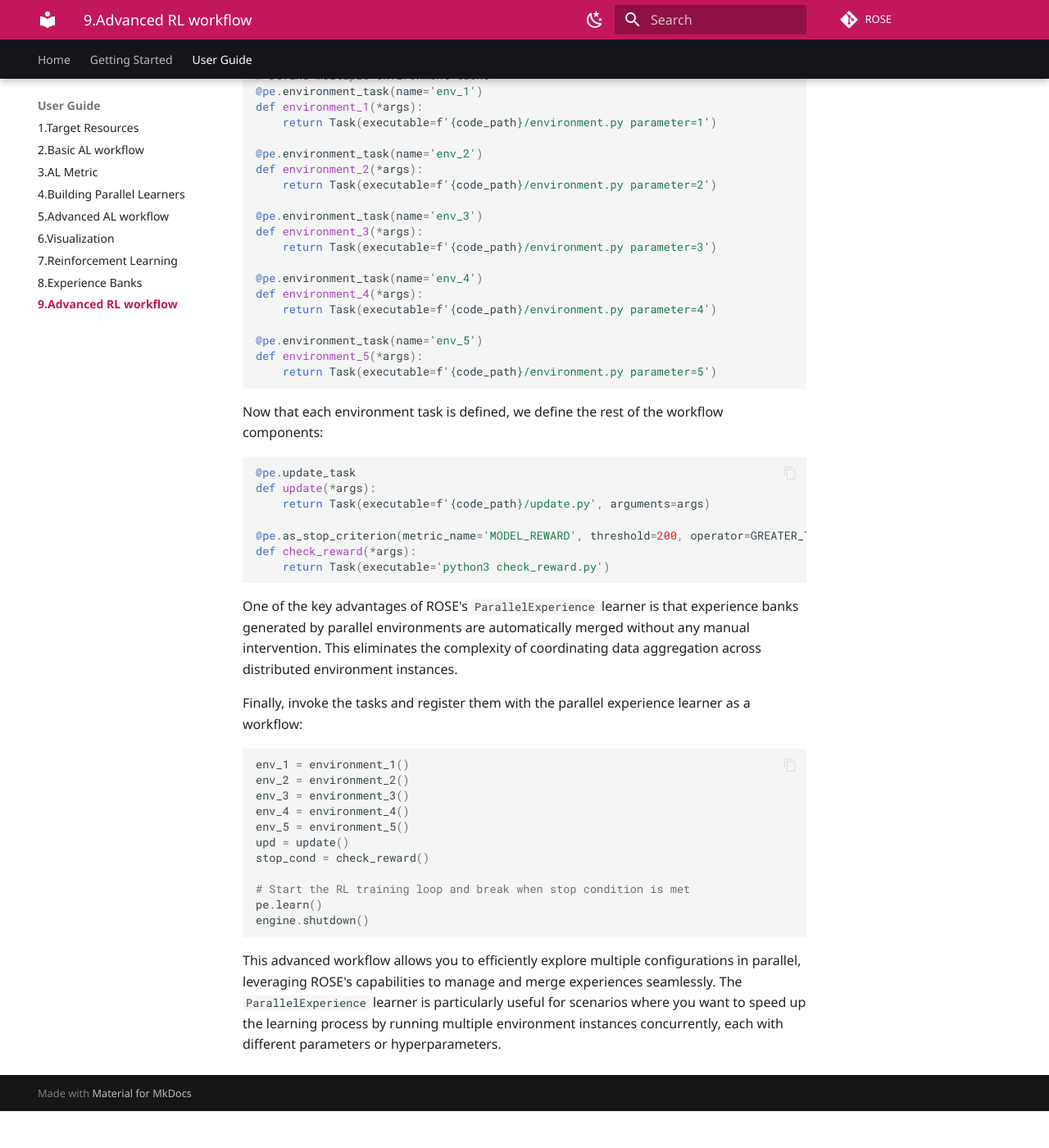
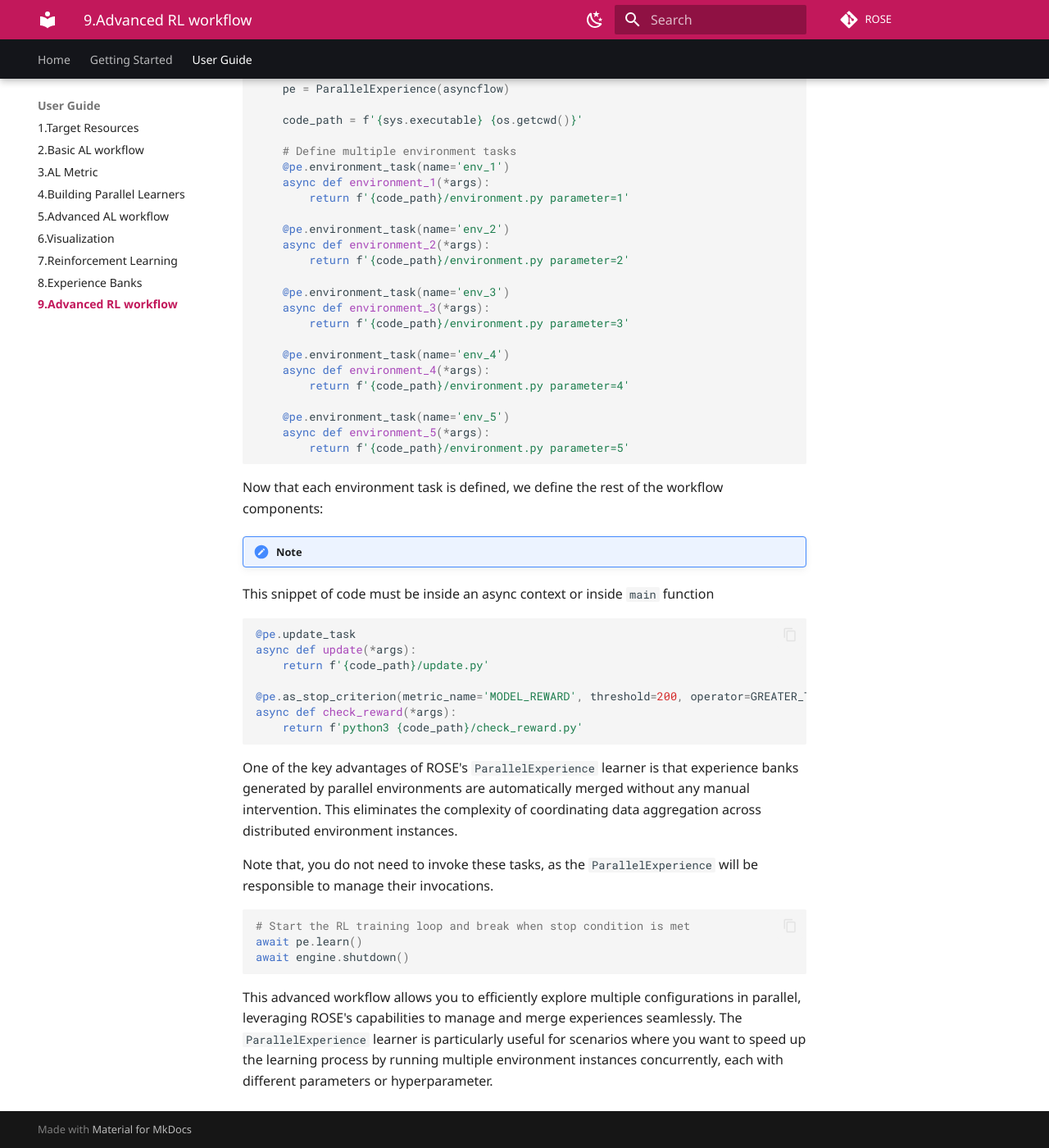
Before and after one commit to radical-cybertools/ROSE, an MkDocs documentation site: the page built from docs/user-guide/advanced-rl-workflow.md, in a window 1280 px wide and 1400 px high, scrolled down 1215 px. Shown: the whole window at 82% size. Built offline with MkDocs 1.6.1 and Material for MkDocs 9.7.7, drawn with Linux system fonts in a browser that asks for light colours; some web fonts are replaced; comment, search, counter and statistics services are not loaded; before the commit the page ends 2570 px from its top, so only the background shows below that; some of the changed text lies outside the part shown.

Commit message:
comments

````diff
--- a/docs/user-guide/advanced-rl-workflow.md
+++ b/docs/user-guide/advanced-rl-workflow.md
@@ -32,72 +32,76 @@ This is particularly useful for scenarios where you want to explore different co
 Import ROSE parallel RL modules:
 
 ```python
-from rose.rl.learner import ParallelExperience
-from rose.engine import Task, ResourceEngine
+from radical.asyncflow import WorkflowEngine
+from radical.asyncflow import RadicalExecutionBackend
+from rose.rl.reinforcement_learner import SequentialReinforcementLearner
 ```
 
-Define your resource engine and parallel experience learner:
-```python
-engine = ResourceEngine({'runtime': 60,
-                         'resource': 'local.localhost'})
-pe = ParallelExperience(engine)
-```
 
 `ParallelExperience` is able to run multiple environment instances simultaneously, each with different exploration parameters:
 
 ```python
-code_path = f'{sys.executable} {os.getcwd()}'
 
-# Define multiple environment tasks
-@pe.environment_task(name='env_1')
-def environment_1(*args):
-    return Task(executable=f'{code_path}/environment.py parameter=1')
+async def main():
 
-@pe.environment_task(name='env_2')
-def environment_2(*args):
-    return Task(executable=f'{code_path}/environment.py parameter=2')
+    execution_engine = await RadicalExecutionBackend(
+        {'runtime': 30,
+        'resource': 'local.localhost'}
+        )
 
-@pe.environment_task(name='env_3')
-def environment_3(*args):
-    return Task(executable=f'{code_path}/environment.py parameter=3')
+    asyncflow = await WorkflowEngine.create(execution_engine)
 
-@pe.environment_task(name='env_4')
-def environment_4(*args):
-    return Task(executable=f'{code_path}/environment.py parameter=4')
+    pe = ParallelExperience(asyncflow)
 
-@pe.environment_task(name='env_5')
-def environment_5(*args):
-    return Task(executable=f'{code_path}/environment.py parameter=5')
+    code_path = f'{sys.executable} {os.getcwd()}'
+
+    # Define multiple environment tasks
+    @pe.environment_task(name='env_1')
+    async def environment_1(*args):
+        return f'{code_path}/environment.py parameter=1'
+
+    @pe.environment_task(name='env_2')
+    async def environment_2(*args):
+        return f'{code_path}/environment.py parameter=2'
+
+    @pe.environment_task(name='env_3')
+    async def environment_3(*args):
+        return f'{code_path}/environment.py parameter=3'
+
+    @pe.environment_task(name='env_4')
+    async def environment_4(*args):
+        return f'{code_path}/environment.py parameter=4'
+
+    @pe.environment_task(name='env_5')
+    async def environment_5(*args):
+        return f'{code_path}/environment.py parameter=5'
 ```
 
 Now that each environment task is defined, we define the rest of the workflow components:
 
+!!! note
+
+This snippet of code must be inside an async context or inside `main` function
+
 ```python
 @pe.update_task
-def update(*args):
-    return Task(executable=f'{code_path}/update.py', arguments=args)
+async def update(*args):
+    return f'{code_path}/update.py'
 
 @pe.as_stop_criterion(metric_name='MODEL_REWARD', threshold=200, operator=GREATER_THAN_THRESHOLD)
-def check_reward(*args):
-    return Task(executable='python3 check_reward.py')
+async def check_reward(*args):
+    return f'python3 {code_path}/check_reward.py'
 ```
 
 One of the key advantages of ROSE's `ParallelExperience` learner is that experience banks generated by parallel environments are automatically merged without any manual intervention. This eliminates the complexity of coordinating data aggregation across distributed environment instances.
 
-Finally, invoke the tasks and register them with the parallel experience learner as a workflow:
+Note that, you do not need to invoke these tasks, as the `ParallelExperience` will be responsible to manage their invocations.
 
 ```python
-env_1 = environment_1()
-env_2 = environment_2()
-env_3 = environment_3()
-env_4 = environment_4()
-env_5 = environment_5()
-upd = update()
-stop_cond = check_reward()
 
 # Start the RL training loop and break when stop condition is met
-pe.learn()
-engine.shutdown()
+await pe.learn()
+await engine.shutdown()
 ```
 
-This advanced workflow allows you to efficiently explore multiple configurations in parallel, leveraging ROSE's capabilities to manage and merge experiences seamlessly. The `ParallelExperience` learner is particularly useful for scenarios where you want to speed up the learning process by running multiple environment instances concurrently, each with different parameters or hyperparameters.
+This advanced workflow allows you to efficiently explore multiple configurations in parallel, leveraging ROSE's capabilities to manage and merge experiences seamlessly. The `ParallelExperience` learner is particularly useful for scenarios where you want to speed up the learning process by running multiple environment instances concurrently, each with different parameters or hyperparameter.
````
Also changed, not shown: README.md (+3 -5 lines), docs/index.md (+2 -2 lines), docs/user-guide/acl-metrics.md (+2 -2 lines), docs/user-guide/basic-acl-workflow.md (+37 -0 lines), docs/user-guide/parallel_learners_docs.md (+1 -1 lines), 9 other files.
